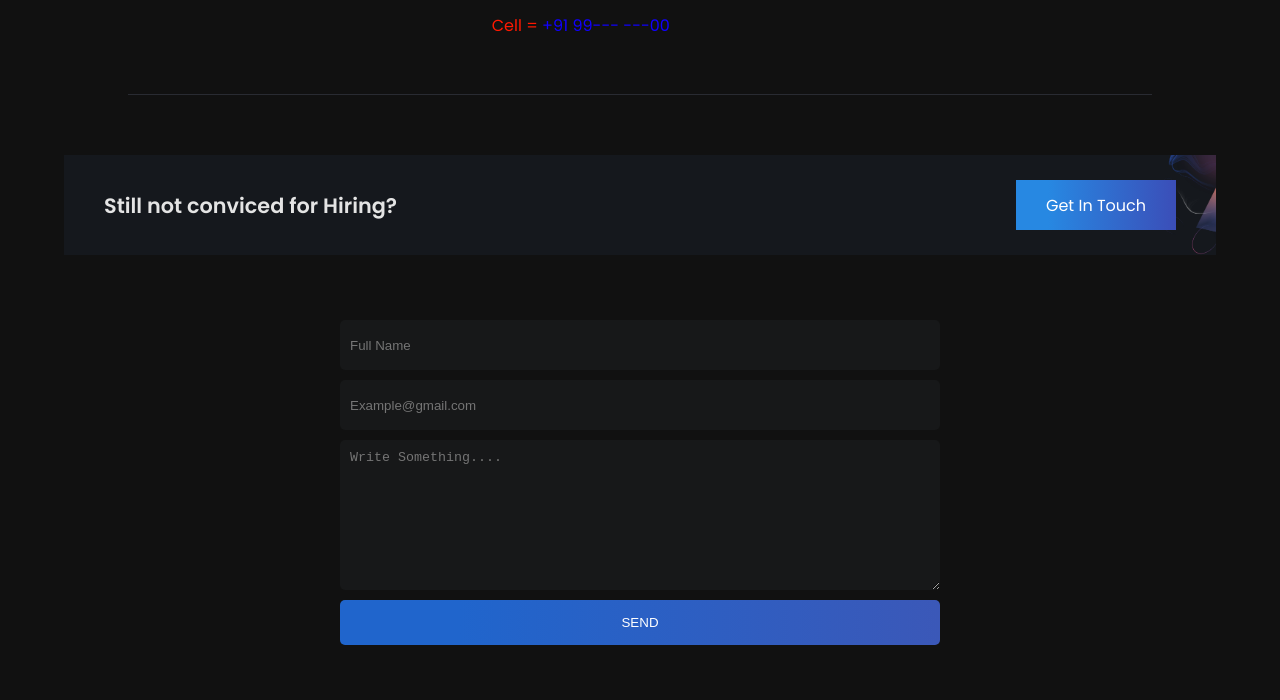
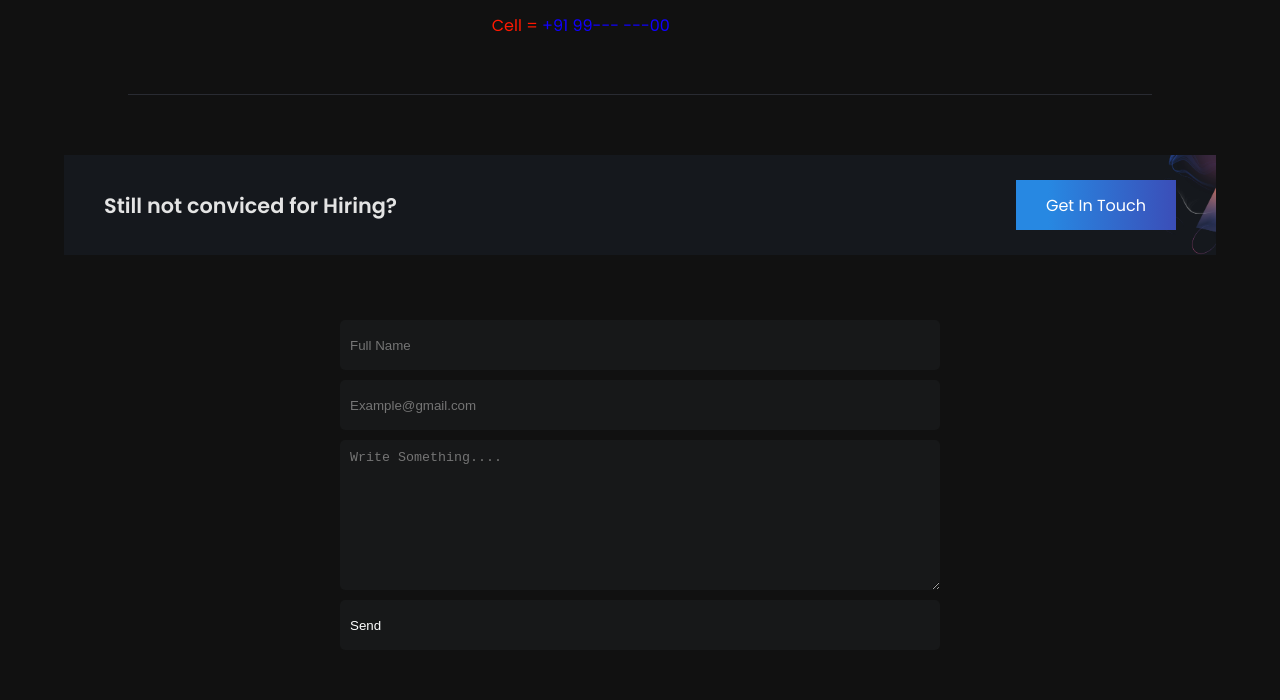
Before and after one commit to Archit26k/Archit_Kumar, a plain HTML site: page index.html in a window 1280 px wide. Shown: the part 1880-2580 px from the top of the page. Drawn offline with Linux system fonts and the light colour scheme; files whose address does not match are found by name.

Commit message:
Update index.html

```diff
--- a/index.html
+++ b/index.html
@@ -153,7 +153,7 @@
             <!--write-something-->
             <textarea name="message" placeholder="Write Something...." required></textarea>
             <!--send-btn---->
-            <input type="submit" value="Send">
+            <input type="mail" value="Send" >
         </form>
     </section>
     <!--footer------------------->
```
